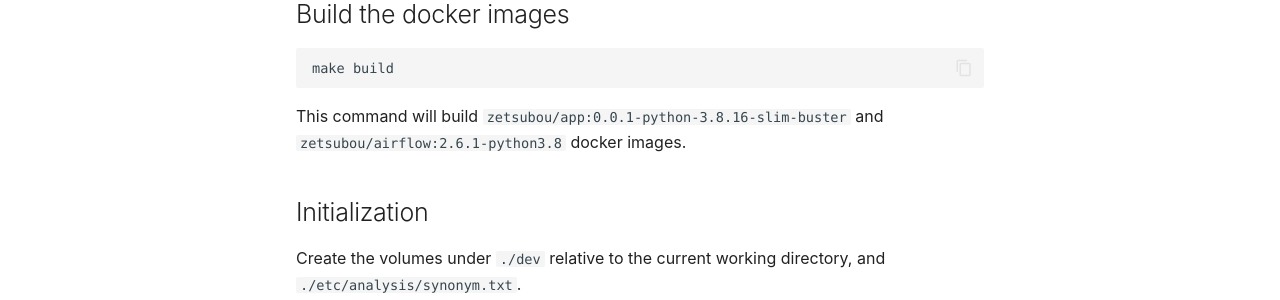
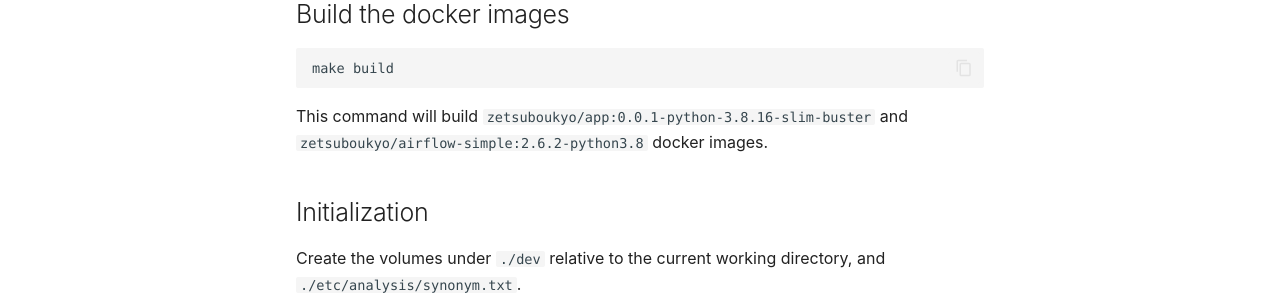
Before and after one commit to ZetsuBouKyo/ZetsuBou, an MkDocs documentation site: the page built from docs/getting-started/launch-an-example.md, in a window 1280 px wide and 1267 px high. Shown: the part 403-703 px from the top of the window. Built offline with MkDocs 1.6.1 and Material for MkDocs 9.7.7, drawn with Linux system fonts in a browser that asks for light colours; comment, search, counter and statistics services are not loaded.

Commit message:
refactor: rename
Add docker hub.

````diff
--- a/docs/getting-started/launch-an-example.md
+++ b/docs/getting-started/launch-an-example.md
@@ -14,8 +14,8 @@ git clone https://github.com/ZetsuBouKyo/ZetsuBou
 make build
 ```
 
-This command will build `zetsubou/app:0.0.1-python-3.8.16-slim-buster` and
-`zetsubou/airflow:2.6.1-python3.8` docker images.
+This command will build `zetsuboukyo/app:0.0.1-python-3.8.16-slim-buster` and
+`zetsuboukyo/airflow-simple:2.6.2-python3.8` docker images.
 
 ## Initialization
 
````
Also changed, not shown: docker-compose.simple.yml (+6 -6 lines), docs/developer-notes/environments.md (+1 -1 lines), docs/user-notes/storage.md (+1 -1 lines), 3 other files.
